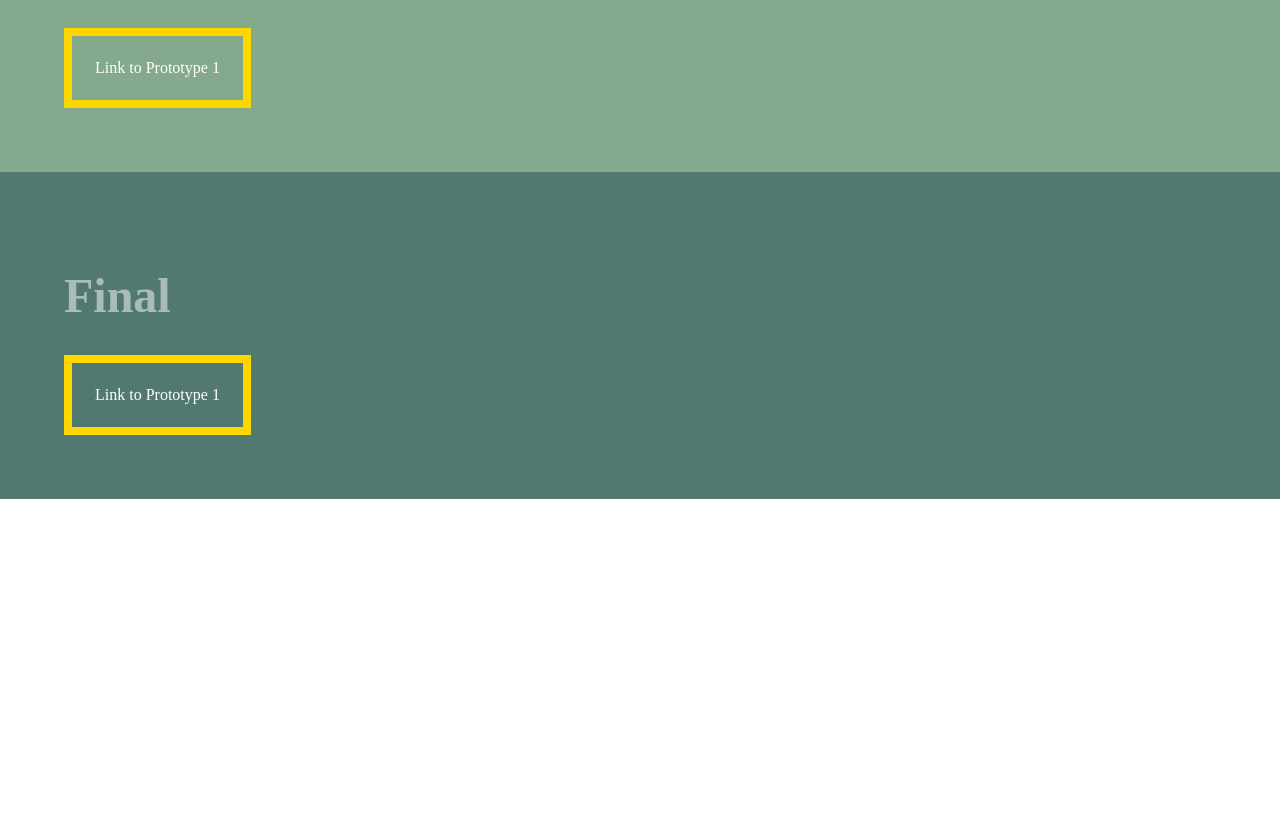
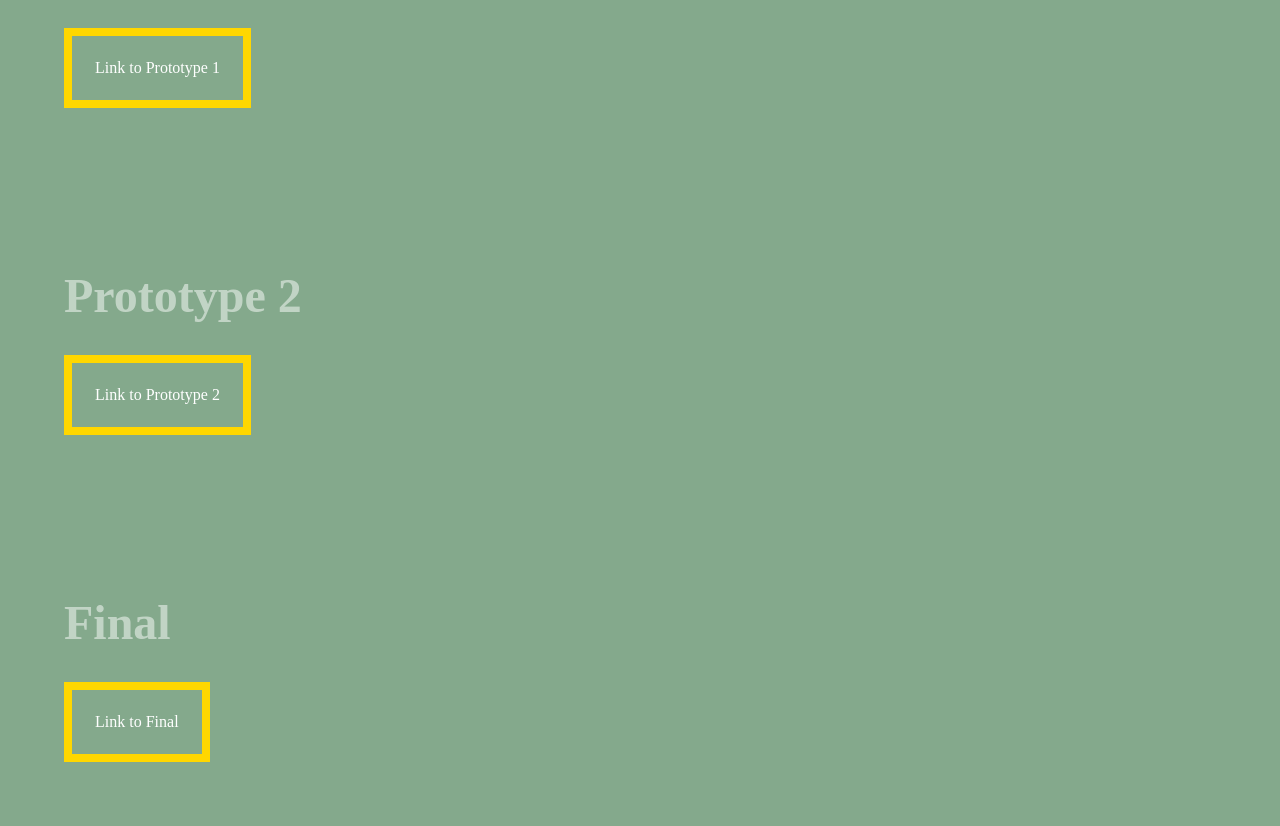
Before and after one commit to kumeda18/Studio-Interaction-, a plain HTML site: page pages/project2.html in a window 1280 px wide. Shown: the part 2910-3736 px from the top of the page. Before the commit the page ends 3409 px from the top, so only its background shows below. Drawn offline with Linux system fonts and the light colour scheme; a web font is replaced by a local one.

Commit message:
Add files via upload

```diff
--- a/pages/project2.html
+++ b/pages/project2.html
@@ -107,9 +107,14 @@
 		<a href="https://kumeda18.github.io/project2/.com">Link to Prototype 1</a>
 		</div>
 
-		<div class="content" id="six">
+		<div class="content" id="five">
+		<h1>Prototype 2</h1>
+		<a href="https://kumeda18.github.io/project2/.com">Link to Prototype 2</a>
+		</div>
+
+		<div class="content" id="seven">
 		<h1>Final</h1>
-		<a href="https://www.bklynrots.com/">Link to Prototype 1</a>
+		<a href="https://www.bklynrots.com/">Link to Final</a>
 		</div>
 </body>
 </body>
```
